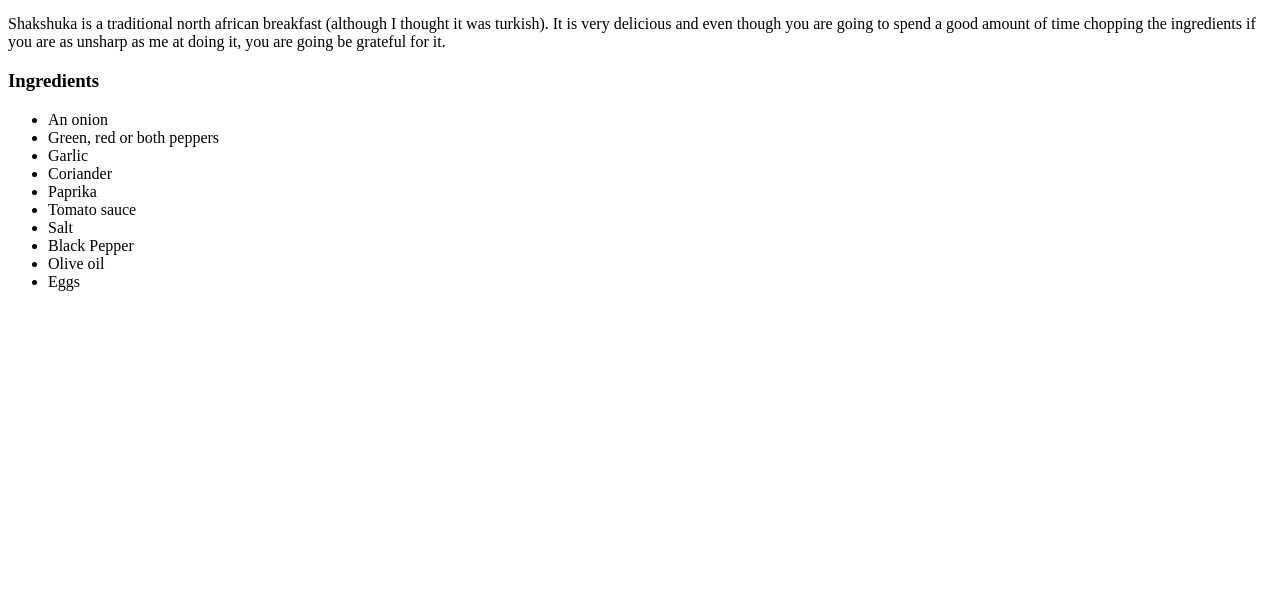
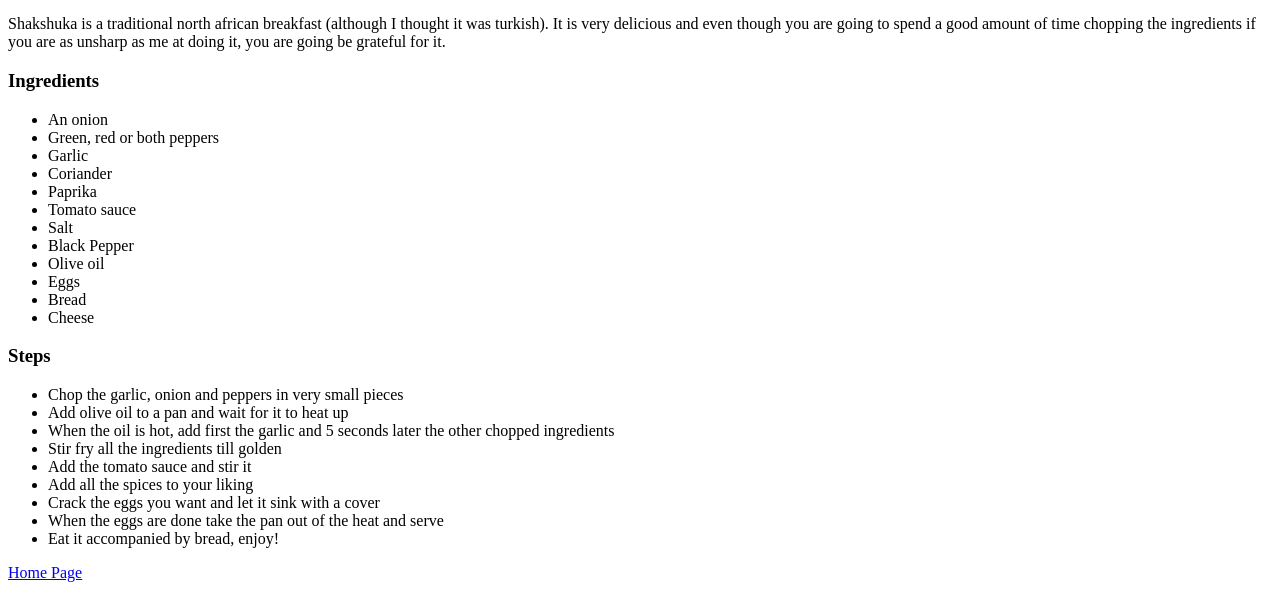
Before and after one commit to 1ghao/odin-recipes, a plain HTML site: page recipes/shakshuka.html in a window 1280 px wide. Shown: the part 428-1018 px from the top of the page. Before the commit the page ends 800 px from the top, so only its background shows below. Drawn offline with Linux system fonts and the light colour scheme.

Commit message:
add steps and anchor link back to homepage

```diff
--- a/recipes/shakshuka.html
+++ b/recipes/shakshuka.html
@@ -33,6 +33,26 @@
       <li>Black Pepper</li>
       <li>Olive oil</li>
       <li>Eggs</li>
+      <li>Bread</li>
+      <li>Cheese</li>
     </ul>
+
+    <h3>Steps</h3>
+    <ul>
+      <li>Chop the garlic, onion and peppers in very small pieces</li>
+      <li>Add olive oil to a pan and wait for it to heat up</li>
+      <li>
+        When the oil is hot, add first the garlic and 5 seconds later the other
+        chopped ingredients
+      </li>
+      <li>Stir fry all the ingredients till golden</li>
+      <li>Add the tomato sauce and stir it</li>
+      <li>Add all the spices to your liking</li>
+      <li>Crack the eggs you want and let it sink with a cover</li>
+      <li>When the eggs are done take the pan out of the heat and serve</li>
+      <li>Eat it accompanied by bread, enjoy!</li>
+    </ul>
+
+    <a href="../index.html">Home Page</a>
   </body>
 </html>
```
